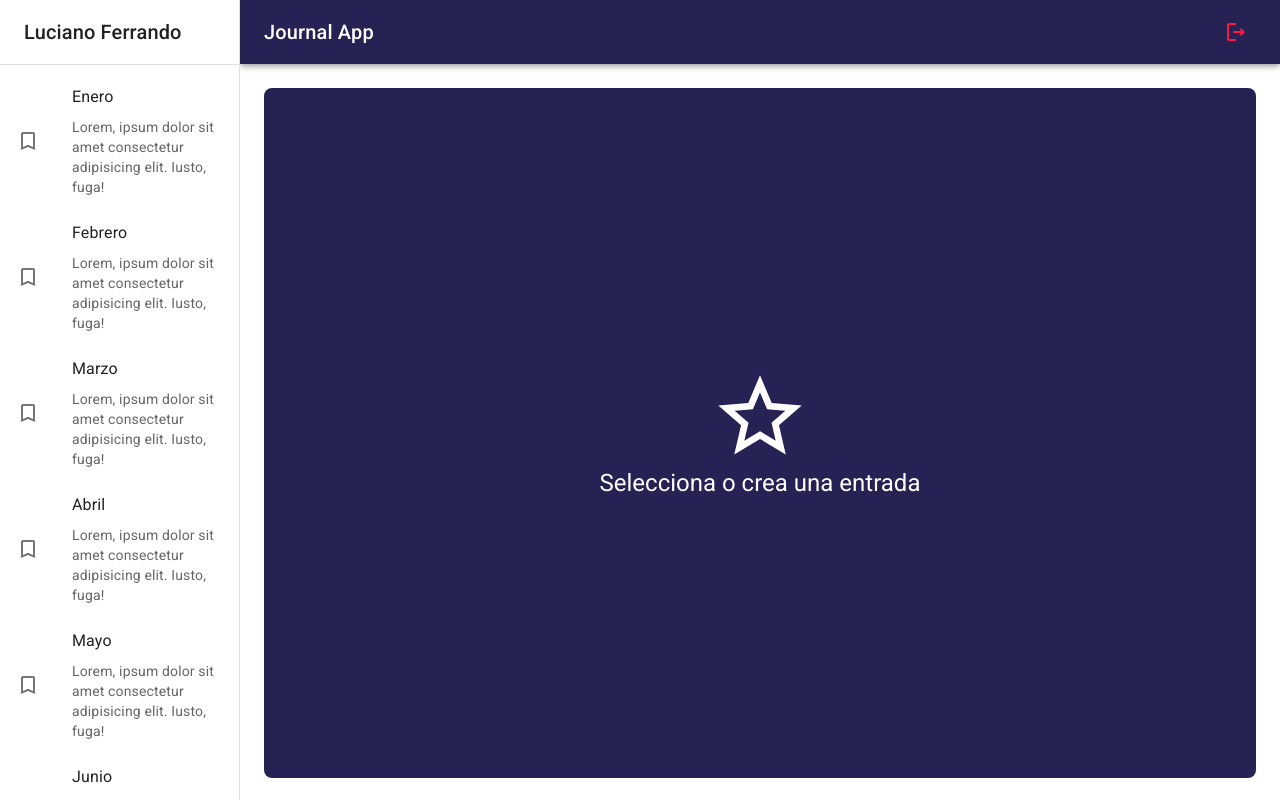
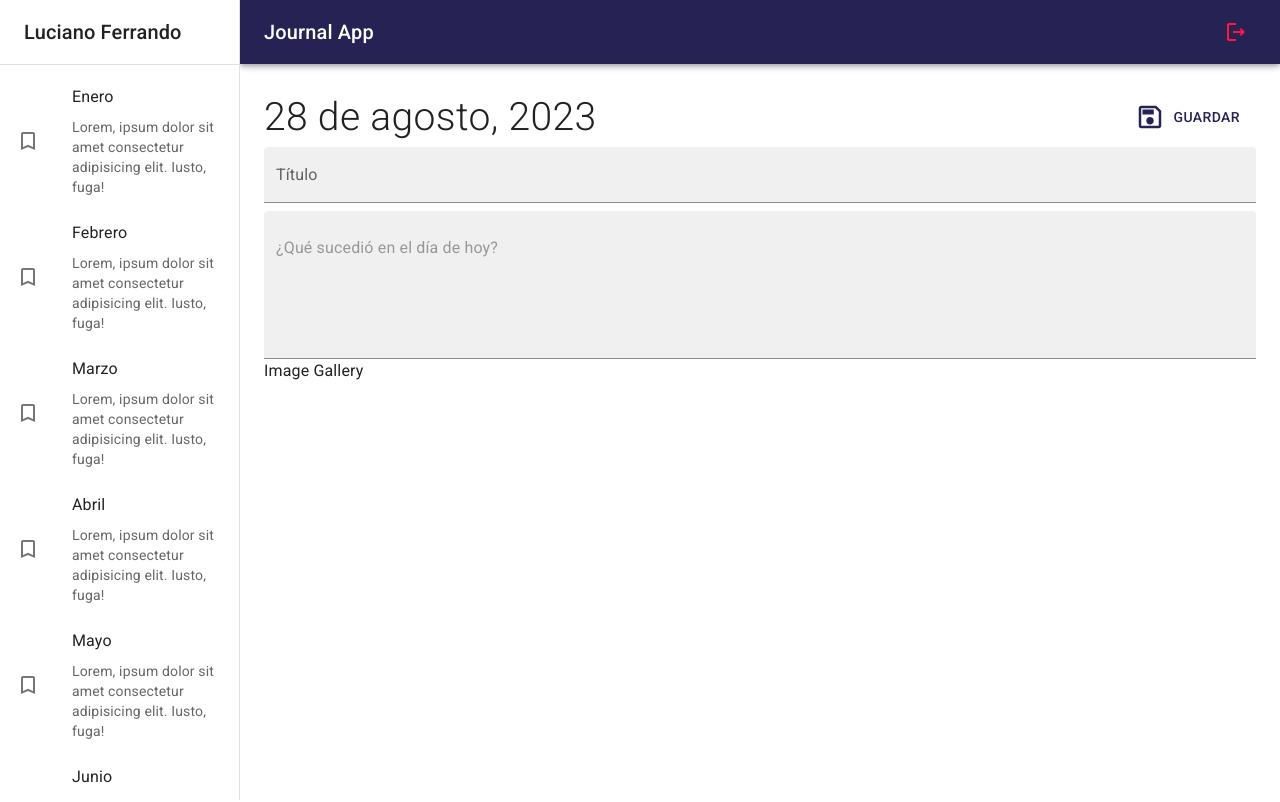
Before and after one commit to luferrduc/journal-mui-app, a React (Vite) app: page / in a window 1280 px wide. Built offline with nearby package versions, Linux system fonts and the light colour scheme.

Commit message:
Add: create NoteView view. New ImageGallery component

```diff
--- /dev/null
+++ b/src/journal/components/ImageGallery.tsx
@@ -0,0 +1,8 @@
+import Grid from "@mui/material/Grid2"
+
+
+export const ImageGallery = () => {
+  return (
+    <>Image Gallery</>
+  )
+}
--- /dev/null
+++ b/src/journal/components/index.ts
@@ -0,0 +1 @@
+export { ImageGallery } from "./ImageGallery";
--- a/src/journal/pages/JournalPage.tsx
+++ b/src/journal/pages/JournalPage.tsx
@@ -1,5 +1,5 @@
 import { JournalLayout } from "../layout/JournalLayout"
-import { NothingSelectedView } from "../views"
+import { NoteView, NothingSelectedView } from "../views"
 
 
 
@@ -10,9 +10,9 @@ export const JournalPage = () => {
         Lorem ipsum, dolor sit amet consectetur adipisicing elit. Ad quod voluptates ullam odio reiciendis necessitatibus, repellendus cupiditate optio unde iure dolor illum praesentium. Voluptatibus quos iste, consectetur ducimus dignissimos totam.
       </Typography> */}
 
-      <NothingSelectedView />
+      {/* <NothingSelectedView /> */}
       {/* Nothing selected */}
-      {/* Note View */}
+      <NoteView />
     </JournalLayout>
   )
 }
--- /dev/null
+++ b/src/journal/views/NoteView.tsx
@@ -0,0 +1,44 @@
+import { SaveOutlined } from "@mui/icons-material"
+import { Button, TextField, Typography } from "@mui/material"
+import Grid from "@mui/material/Grid2"
+import { ImageGallery } from "../components"
+
+
+export const NoteView = () => {
+  return (
+    <Grid container direction="column" sx={{ mb: 1 }}>
+      <Grid container direction="row" justifyContent="space-between" alignItems="center">
+        <Typography fontSize={39} fontWeight="light">
+          28 de agosto, 2023
+        </Typography>
+        <Button color="primary" sx={{ paddingX: 2, paddingY: 1 }}>
+          <SaveOutlined sx={{ fontSize: 30, mr: 1 }} />
+          Guardar
+        </Button>
+      </Grid>
+
+      <Grid size={12}>
+        <TextField
+          type="text"
+          variant="filled"
+          fullWidth
+          placeholder="Ingrese un título"
+          label="Título"
+          sx={{ border: 'none', mb: 1 }}
+        />
+
+        <TextField
+          type="text"
+          variant="filled"
+          fullWidth
+          multiline
+          placeholder="¿Qué sucedió en el día de hoy?"
+          minRows={5}
+        />
+      </Grid>
+
+      {/* Galería de imagenes */}
+      <ImageGallery />
+    </Grid>
+  )
+}
--- a/src/journal/views/index.ts
+++ b/src/journal/views/index.ts
@@ -1 +1,2 @@
 export { NothingSelectedView } from './NothingSelectedView'
+export { NoteView } from './NoteView'
```
